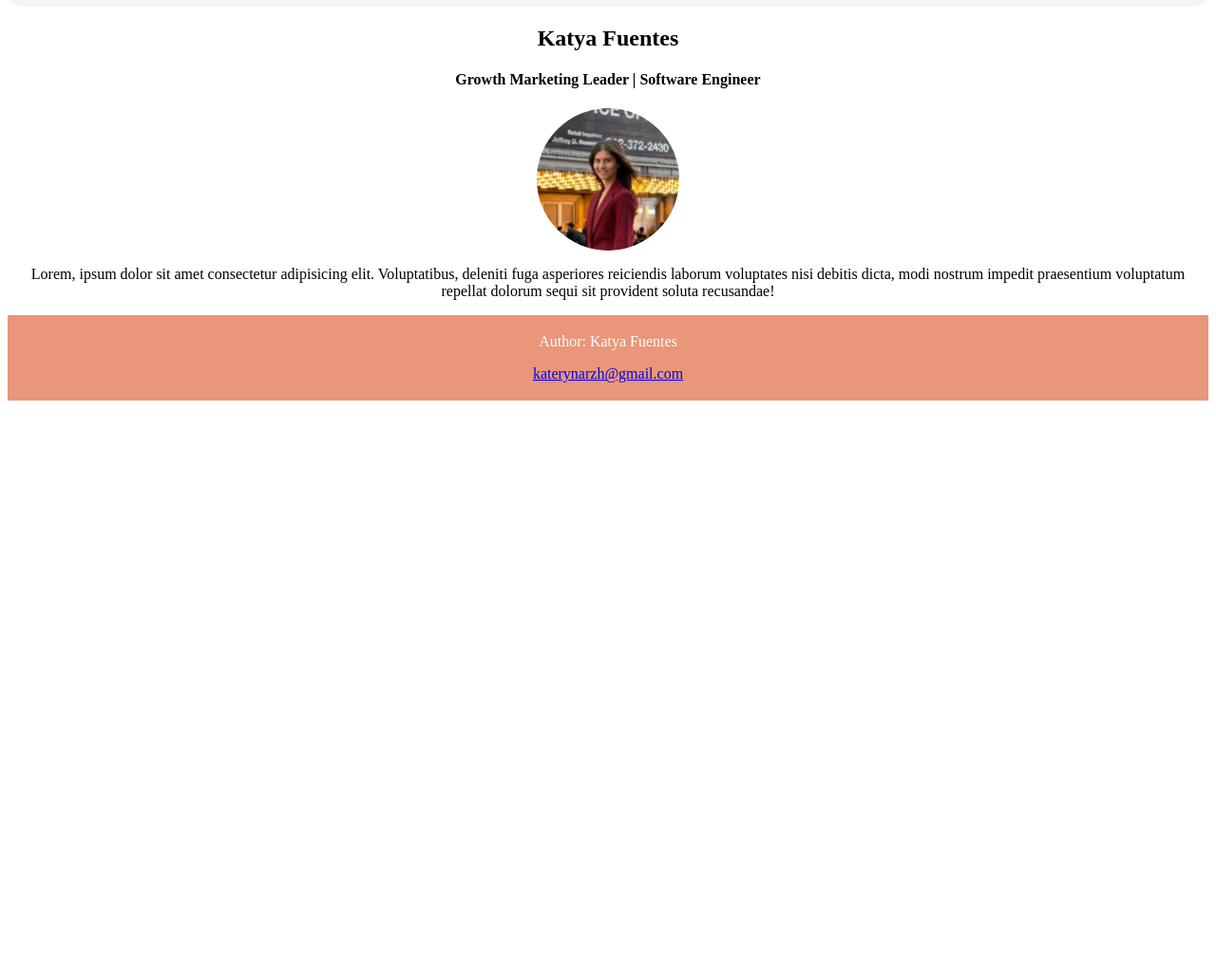
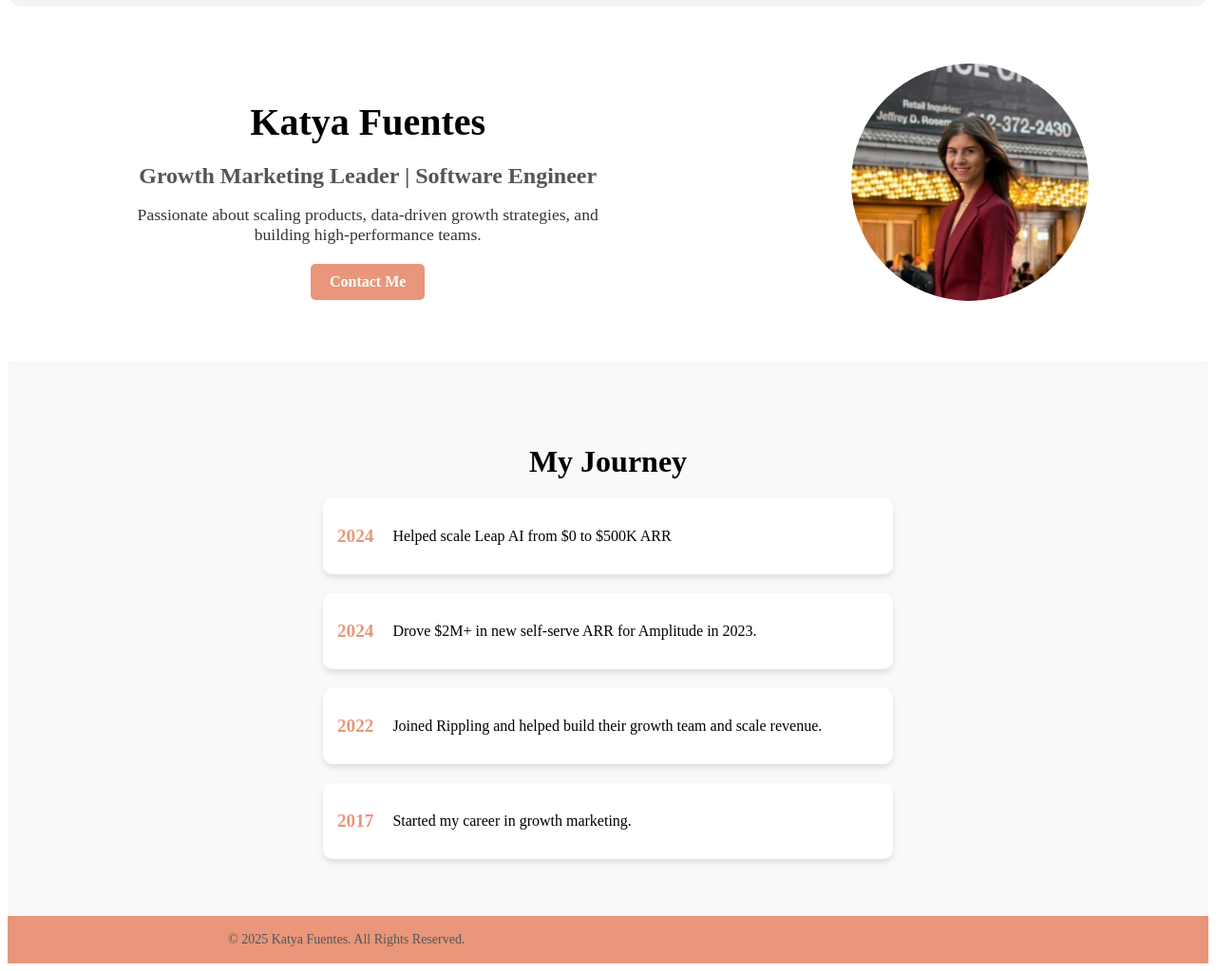
Before and after one commit to katyafuen/My-Portfolio, a plain HTML site: page index.html in a window 1280 px wide. Shown: the part 65-1088 px from the top of the page at 95% size. Before the commit the page ends 800 px from the top, so only its background shows below. Drawn offline with Linux system fonts and the light colour scheme.

```diff
--- a/index.html
+++ b/index.html
@@ -26,23 +26,54 @@
       </div>
     </nav>
 
-    <!-- Hero -->
-    <div class="hero">
-      <h2>Katya Fuentes</h2>
-      <h4>Growth Marketing Leader | Software Engineer</h4>
-      <img class="headshot" src="assets/headshot.jpeg" alt="Katya's headshot" />
-      <p>
-        Lorem, ipsum dolor sit amet consectetur adipisicing elit. Voluptatibus,
-        deleniti fuga asperiores reiciendis laborum voluptates nisi debitis
-        dicta, modi nostrum impedit praesentium voluptatum repellat dolorum
-        sequi sit provident soluta recusandae!
-      </p>
-    </div>
+    <!-- HERO SECTION -->
+    <section class="hero">
+      <div class="hero-content">
+        <h1>Katya Fuentes</h1>
+        <h2>Growth Marketing Leader | Software Engineer</h2>
+        <p>
+          Passionate about scaling products, data-driven growth strategies, and
+          building high-performance teams.
+        </p>
+        <div class="contact-links">
+          <a href="mailto:katerynarzh@gmail.com" class="btn">Contact Me</a>
+        </div>
+      </div>
+      <div class="hero-image">
+        <img src="assets/headshot.jpeg" alt="Katya Fuentes" />
+      </div>
+    </section>
 
-    <!-- Footer-->
-    <footer>
-      <p>Author: Katya Fuentes</p>
-      <p><a href="mailto:katerynarzh@gmail.com">katerynarzh@gmail.com</a></p>
+    <!-- TIMELINE SECTION -->
+    <section class="timeline">
+      <h2>My Journey</h2>
+      <div class="timeline-container">
+        <div class="timeline-item">
+          <span class="year">2024</span>
+          <p>Helped scale Leap AI from $0 to $500K ARR</p>
+        </div>
+        <div class="timeline-item">
+          <span class="year">2024</span>
+          <p>Drove $2M+ in new self-serve ARR for Amplitude in 2023.</p>
+        </div>
+        <div class="timeline-item">
+          <span class="year">2022</span>
+          <p>
+            Joined Rippling and helped build their growth team and scale
+            revenue.
+          </p>
+        </div>
+        <div class="timeline-item">
+          <span class="year">2017</span>
+          <p>Started my career in growth marketing.</p>
+        </div>
+      </div>
+    </section>
+    <!-- FOOTER SECTION -->
+    <footer class="footer">
+      <div class="footer-content">
+        <p>&copy; 2025 Katya Fuentes. All Rights Reserved.</p>
+      </div>
     </footer>
   </body>
 </html>
--- a/style.css
+++ b/style.css
@@ -99,3 +99,109 @@ footer {
 .about-section {
   margin: 30px 20px;
 }
+
+/* HERO SECTION */
+.hero {
+  display: flex;
+  align-items: center;
+  justify-content: space-between;
+  padding: 60px 10%;
+  background-color: #fff;
+}
+
+.hero-content {
+  max-width: 50%;
+}
+
+.hero-content h1 {
+  font-size: 2.5rem;
+  margin-bottom: 10px;
+}
+
+.hero-content h2 {
+  font-size: 1.5rem;
+  color: #555;
+  margin-bottom: 15px;
+}
+
+.hero-content p {
+  font-size: 1.1rem;
+  color: #333;
+  margin-bottom: 20px;
+}
+
+.hero-image img {
+  width: 250px;
+  height: 250px;
+  border-radius: 50%;
+  object-fit: cover;
+}
+
+/* BUTTON */
+.btn {
+  display: inline-block;
+  padding: 10px 20px;
+  background-color: DarkSalmon;
+  color: white;
+  text-decoration: none;
+  border-radius: 5px;
+  font-weight: bold;
+}
+
+/* TIMELINE SECTION */
+.timeline {
+  background: #f9f9f9;
+  padding: 60px 10%;
+  text-align: center;
+}
+
+.timeline h2 {
+  font-size: 2rem;
+  margin-bottom: 20px;
+}
+
+.timeline-container {
+  display: flex;
+  flex-direction: column;
+  gap: 20px;
+  max-width: 600px;
+  margin: 0 auto;
+}
+
+.timeline-item {
+  display: flex;
+  align-items: center;
+  gap: 20px;
+  background: white;
+  padding: 15px;
+  border-radius: 10px;
+  box-shadow: 0px 4px 6px rgba(0, 0, 0, 0.1);
+}
+
+.timeline-item .year {
+  font-size: 1.2rem;
+  font-weight: bold;
+  color: DarkSalmon;
+}
+
+<!-- FOOTER SECTION -->
+/* FOOTER */
+.footer {
+  background-color: #f4f4f4;
+  padding: 20px 10%;
+  text-align: center;
+  margin-top: 40px;
+}
+
+.footer-content {
+  display: flex;
+  justify-content: space-between;
+  align-items: center;
+  max-width: 800px;
+  margin: 0 auto;
+}
+
+.footer p {
+  font-size: 14px;
+  color: #555;
+}
```
Also changed, not shown: about.html (+56 -8 lines), portfolio.html (+6 -0 lines).
